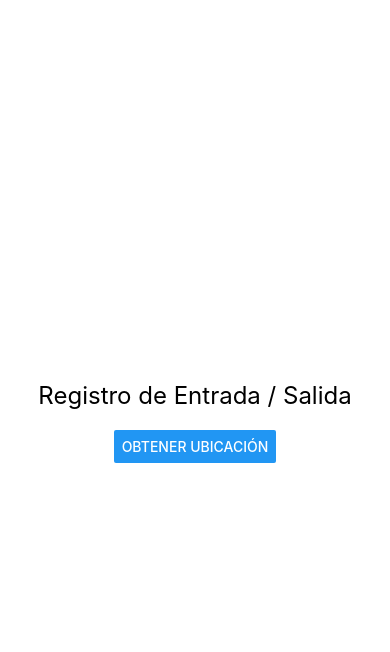
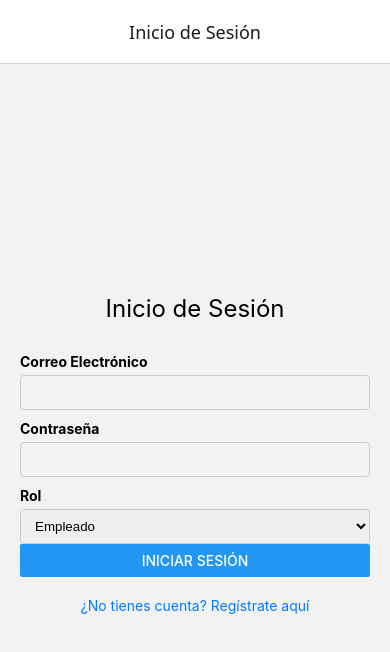
Before and after one commit to deimon005/Finding-Hours, a React Native app: screen /Login in a window 390 px wide. Shown: the top 652 px of the page. Built offline with nearby package versions, Linux system fonts and the light colour scheme.

Commit message:
progeso de enrrutamiento

```diff
--- a/App.js
+++ b/App.js
@@ -1,21 +1,41 @@
 // App.js
 import React from 'react';
-import { StatusBar } from 'expo-status-bar';
-import { StyleSheet, View } from 'react-native';
-import CheckInScreen from './src/pages/CheckInScreen';
+import { NavigationContainer } from '@react-navigation/native';
+import { createNativeStackNavigator } from '@react-navigation/native-stack';
+
+// Screens
+import Register from './src/pages/screens/Register/Register';
+import Login from './src/pages/screens/Login/Login';
+import CheckInScreen from './src/pages/Trabajador/CheckInScreen';
+import AdminScreen from './src/pages/AdminScreen';
+
+const Stack = createNativeStackNavigator();
 
 export default function App() {
   return (
-    <View style={styles.container}>
-      <CheckInScreen />
-      <StatusBar style="auto" />
-    </View>
+    <NavigationContainer>
+      <Stack.Navigator initialRouteName="Login" screenOptions={{ headerTitleAlign: 'center' }}>
+        <Stack.Screen
+          name="Register"
+          component={Register}
+          options={{ title: 'Registro' }}
+        />
+        <Stack.Screen
+          name="Login"
+          component={Login}
+          options={{ title: 'Inicio de Sesión' }}
+        />
+        <Stack.Screen
+          name="Empleado"
+          component={CheckInScreen}
+          options={{ title: 'Registro de Horario' }}
+        />
+        <Stack.Screen
+          name="Admin"
+          component={AdminScreen}
+          options={{ title: 'Panel Administrador' }}
+        />
+      </Stack.Navigator>
+    </NavigationContainer>
   );
 }
-
-const styles = StyleSheet.create({
-  container: {
-    flex: 1,
-    backgroundColor: '#fff',
-  },
-});
--- /dev/null
+++ b/src/pages/Admin/AdminScreen.js
@@ -0,0 +1,17 @@
+// src/pages/AdminScreen.js  (placeholder)
+import React from 'react';
+import { View, Text, StyleSheet } from 'react-native';
+
+export default function AdminScreen() {
+  return (
+    <View style={styles.container}>
+      <Text style={styles.title}>Panel Administrador</Text>
+      {/* Aquí irán los filtros y reportes de RRHH */}
+    </View>
+  );
+}
+
+const styles = StyleSheet.create({
+  container: { flex: 1, justifyContent: 'center', alignItems: 'center' },
+  title: { fontSize: 24, fontWeight: '600' },
+});
--- /dev/null
+++ b/src/pages/screens/Login/Login.js
@@ -0,0 +1,102 @@
+// src/pages/Login.js
+import React, { useState } from 'react';
+import { View, Text, TextInput, Button, StyleSheet, TouchableOpacity, Alert } from 'react-native';
+import { Picker } from '@react-native-picker/picker';
+import { useNavigation } from '@react-navigation/native';
+
+const Login = () => {
+  const navigation = useNavigation();
+  const [email, setEmail] = useState('');
+  const [password, setPassword] = useState('');
+  const [rol, setRol] = useState('Empleado');
+
+  const handleSession = () => {
+    // Aquí deberías validar con Supabase Auth:
+    // const { user, error } = await supabase.auth.signIn({ email, password })
+    // y luego user.role
+
+    if (!email || !password) {
+      Alert.alert('Error', 'Debes completar email y contraseña');
+      return;
+    }
+    // Para demo:
+    if (rol === 'Empleado') {
+      navigation.replace('Empleado');
+    } else {
+      navigation.replace('Admin');
+    }
+  };
+
+  return (
+    <View style={styles.container}>
+      <Text style={styles.title}>Inicio de Sesión</Text>
+
+      <Text style={styles.label}>Correo Electrónico</Text>
+      <TextInput
+        style={styles.input}
+        value={email}
+        onChangeText={setEmail}
+        keyboardType="email-address"
+        autoCapitalize="none"
+      />
+
+      <Text style={styles.label}>Contraseña</Text>
+      <TextInput
+        style={styles.input}
+        value={password}
+        onChangeText={setPassword}
+        secureTextEntry
+      />
+
+      <Text style={styles.label}>Rol</Text>
+      <Picker
+        selectedValue={rol}
+        onValueChange={(itemValue) => setRol(itemValue)}
+        style={styles.input}
+      >
+        <Picker.Item label="Empleado" value="Empleado" />
+        <Picker.Item label="Admin o RRHH" value="Admin" />
+      </Picker>
+
+      <Button title="Iniciar Sesión" onPress={handleSession} />
+
+      <TouchableOpacity onPress={() => navigation.navigate('Register')}>
+        <Text style={styles.registerText}>
+          ¿No tienes cuenta? Regístrate aquí
+        </Text>
+      </TouchableOpacity>
+    </View>
+  );
+};
+
+const styles = StyleSheet.create({
+  container: {
+    padding: 20,
+    flex: 1,
+    justifyContent: 'center',
+  },
+  title: {
+    fontSize: 24,
+    marginBottom: 20,
+    textAlign: 'center',
+  },
+  label: {
+    marginTop: 10,
+    fontWeight: 'bold',
+  },
+  input: {
+    borderWidth: 1,
+    borderColor: '#ccc',
+    borderRadius: 4,
+    paddingHorizontal: 10,
+    paddingVertical: 8,
+    marginTop: 5,
+  },
+  registerText: {
+    marginTop: 20,
+    color: '#007bff',
+    textAlign: 'center',
+  },
+});
+
+export default Login;
--- /dev/null
+++ b/src/pages/screens/Register/Register.js
@@ -0,0 +1,99 @@
+// src/pages/Register.js
+import React, { useState } from 'react';
+import { View, Text, TextInput, Button, StyleSheet, Alert } from 'react-native';
+import { Picker } from '@react-native-picker/picker';
+import { useNavigation } from '@react-navigation/native';
+
+const Register = () => {
+  const navigation = useNavigation();
+  const [form, setForm] = useState({
+    name: '',
+    email: '',
+    password: '',
+    rol: 'Empleado',
+  });
+
+  const handleRegister = () => {
+    // Aquí llamarías a tu API de Supabase para crear el usuario...
+    Alert.alert('Registro exitoso');
+    navigation.navigate('Login');
+  };
+
+  return (
+    <View style={styles.container}>
+      <Text style={styles.title}>Registro de usuario</Text>
+
+      <Text style={styles.label}>Nombre</Text>
+      <TextInput
+        style={styles.input}
+        placeholder="Ingrese su nombre"
+        value={form.name}
+        onChangeText={(text) => setForm({ ...form, name: text })}
+      />
+
+      <Text style={styles.label}>Correo electrónico</Text>
+      <TextInput
+        style={styles.input}
+        placeholder="Ingrese su correo"
+        keyboardType="email-address"
+        autoCapitalize="none"
+        value={form.email}
+        onChangeText={(text) => setForm({ ...form, email: text })}
+      />
+
+      <Text style={styles.label}>Contraseña</Text>
+      <TextInput
+        style={styles.input}
+        placeholder="Ingrese su contraseña"
+        secureTextEntry
+        value={form.password}
+        onChangeText={(text) => setForm({ ...form, password: text })}
+      />
+
+      <Text style={styles.label}>Rol</Text>
+      <Picker
+        selectedValue={form.rol}
+        onValueChange={(itemValue) => setForm({ ...form, rol: itemValue })}
+        style={styles.input}
+      >
+        <Picker.Item label="Empleado" value="Empleado" />
+        <Picker.Item label="Admin o RRHH" value="Admin" />
+      </Picker>
+
+      <Button title="Registrarse" onPress={handleRegister} />
+    </View>
+  );
+};
+
+const styles = StyleSheet.create({
+  container: {
+    width: '90%',
+    alignSelf: 'center',
+    padding: 24,
+    backgroundColor: '#fff',
+    borderRadius: 8,
+    elevation: 4,
+  },
+  title: {
+    fontSize: 22,
+    marginBottom: 20,
+    textAlign: 'center',
+    fontWeight: '600',
+  },
+  label: {
+    marginTop: 12,
+    fontWeight: '500',
+    fontSize: 14,
+  },
+  input: {
+    width: '100%',
+    padding: 8,
+    borderWidth: 1,
+    borderColor: '#ccc',
+    borderRadius: 4,
+    marginTop: 4,
+    backgroundColor: '#fff',
+  },
+});
+
+export default Register;
```
Also changed, not shown: package.json (+10 -2 lines), src/pages/Trabajador/CheckInScreen.js (renamed from src/pages/CheckInScreen.js), src/pages/screens/Login/index.js (added), src/pages/screens/Register/index.js (added), 1 other file (tests, documents, lock files or other folders).
